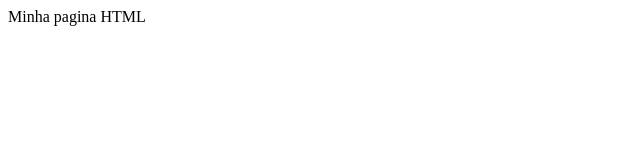
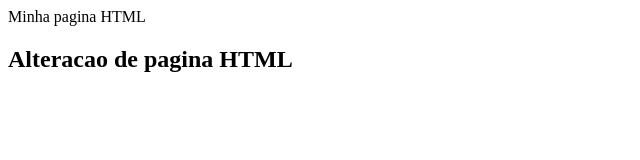
Before and after one commit to deriiktibor/gama-no-github, a plain HTML site: page index.html in a window 1280 px wide. Shown: the whole page, without its empty margins (0-640 px from the left). Drawn offline with Linux system fonts and the light colour scheme.

Commit message:
arquivo index.html esta tualizado novamente

```diff
--- a/index.html
+++ b/index.html
@@ -1,5 +1,6 @@
 <html>
         <body>
             <hl> Minha pagina HTML </hl>
+            <h2>Alteracao de pagina HTML</h2>
         </body>
 </html>
```
